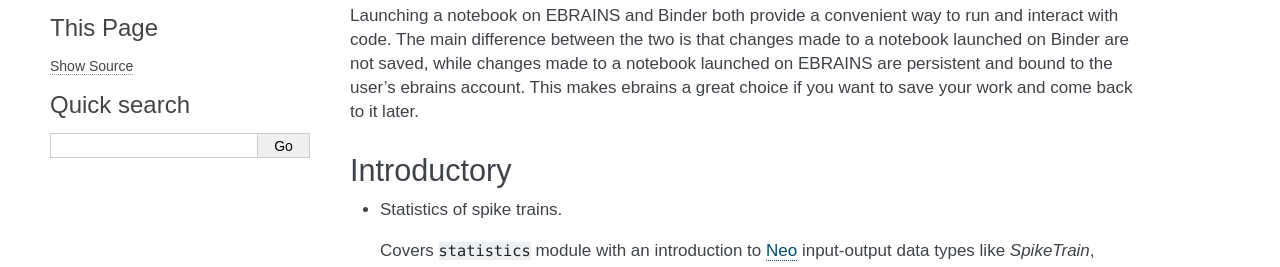
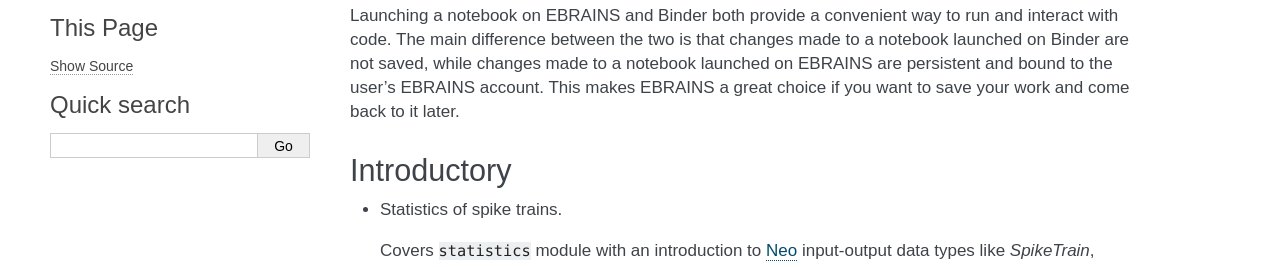
Before and after one commit to NeuralEnsemble/elephant, a Sphinx documentation site: the page built from doc/tutorials.rst, in a window 1280 px wide. Shown: the part 178-445 px from the top of the page. Built offline with Sphinx 7.4.7, drawn with Linux system fonts in a browser that asks for light colours; pages that are not in the unit, such as notebooks, are missing from menus; the version number could not be read and is left out.

```diff
--- a/doc/tutorials.rst
+++ b/doc/tutorials.rst
@@ -11,7 +11,7 @@ Launching a notebook on EBRAINS and Binder both provide a convenient way to
 run and interact with code. The main difference between the two is that
 changes made to a notebook launched on Binder are not saved, while
 changes made to a notebook launched on EBRAINS are persistent and bound to the
-user's ebrains account. This makes ebrains a great choice if you want to save
+user's EBRAINS account. This makes EBRAINS a great choice if you want to save
 your work and come back to it later.
 
 Introductory
```
